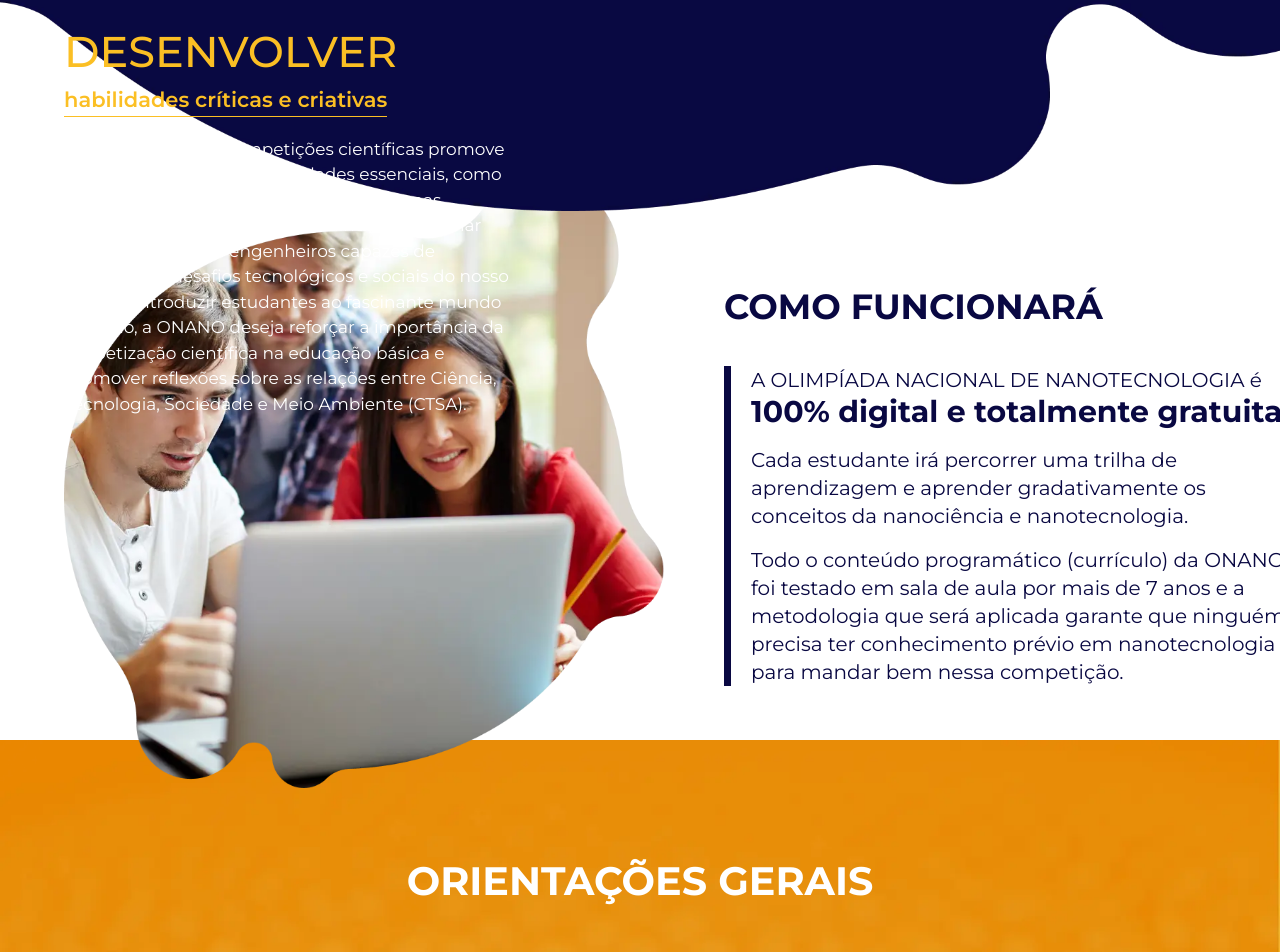
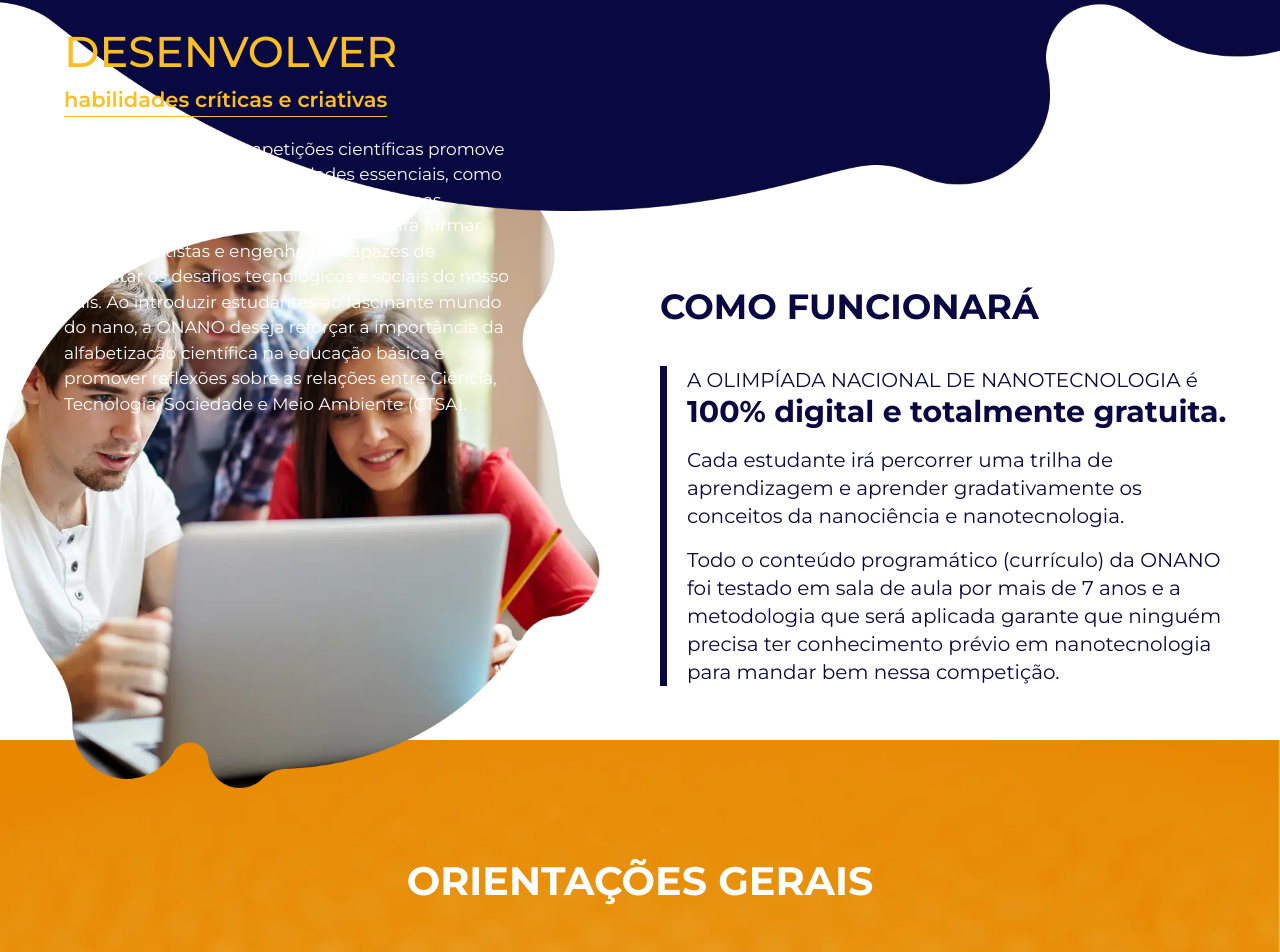
Before and after one commit to willdjm/bb, a Next.js app: page / in a window 1280 px wide. Shown: the part 3156-4108 px from the top of the page. Built offline with nearby package versions, Linux system fonts and the light colour scheme.

Commit message:
ajuste barra lateral

```diff
--- a/src/app/components/ObjectivesAndBenefits.tsx
+++ b/src/app/components/ObjectivesAndBenefits.tsx
@@ -42,7 +42,7 @@
             </div>
         </div>
     </div>
-    <div className='md:justify-start flex w-full gap-10 ml-32 relative z-20 -bottom-12'>
+    <div className='md:justify-start flex w-full gap-10 relative z-20 -bottom-12'>
         <picture className="">
             <img src="/img-objetivos.webp" className="" alt="" />
         </picture>
```
